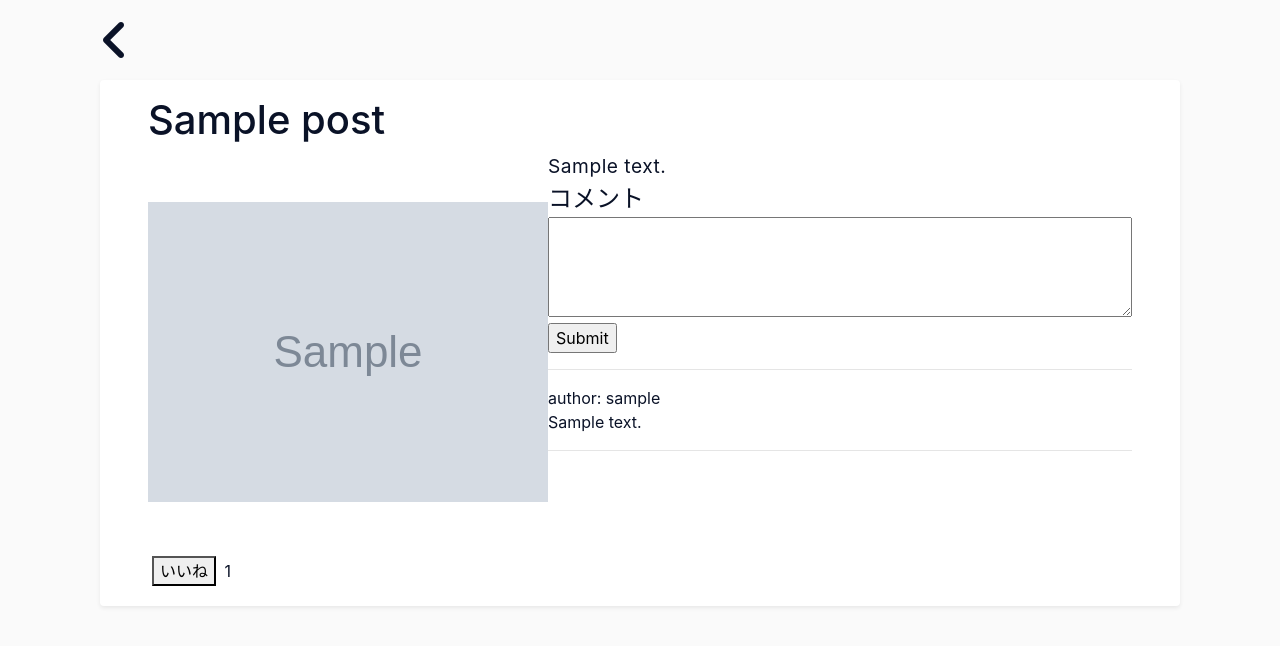
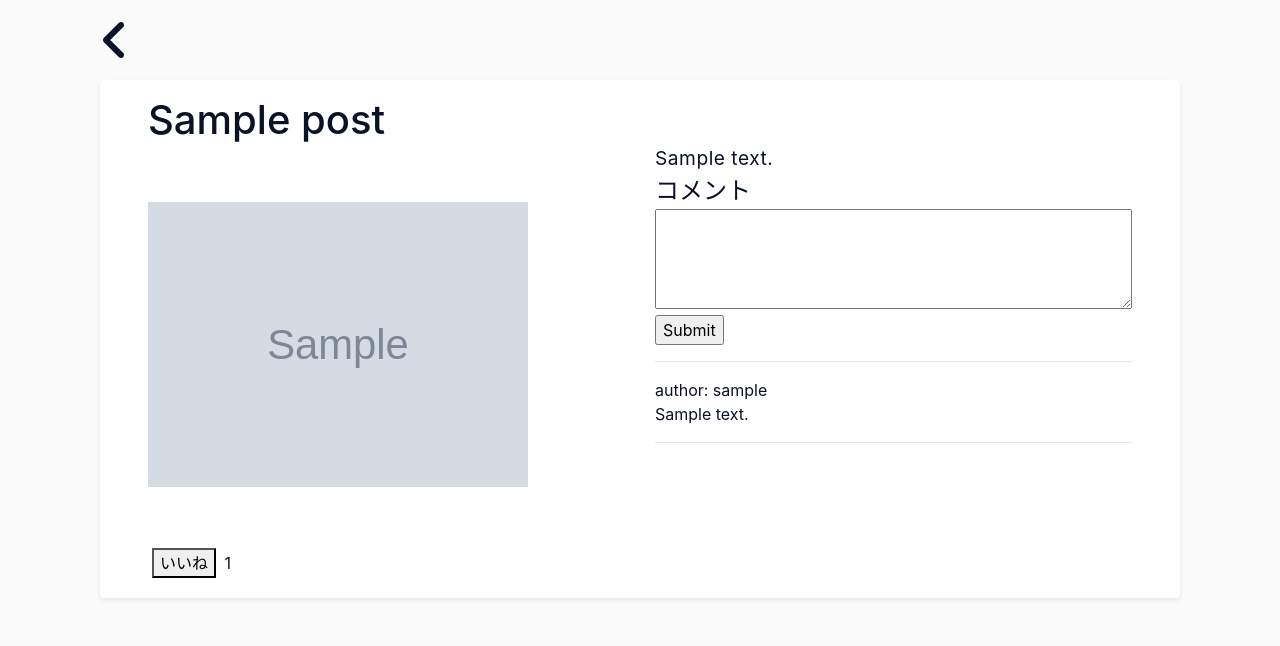
Before and after one commit to isomugi/mealy, a Django app: page /1/ in a window 1280 px wide. Shown: the part 63-709 px from the top of the page. Run offline with Django 3.2, Linux system fonts and the light colour scheme; tables that the repository leaves empty hold one stand-in row (values such as "Sample post"); grey boxes marked "Sample" are stand-in pictures; some libraries are stand-ins or nearby versions.

Commit message:
デザイン変更

```diff
--- a/project/static/project/css/main.css
+++ b/project/static/project/css/main.css
@@ -14,6 +14,7 @@ footer {
 
 h1 {
 	width: 400px !important;
+  margin-bottom: 0px !important;
 }
 
 .scroll_comment {
@@ -21,7 +22,7 @@ h1 {
  overflow: auto;
 }
 .post-image {
-	width : 400px;
+	width : 380px;
 	height: 400px;
 	object-fit: contain;
 }
@@ -38,7 +39,9 @@ h1 {
 }
 
 .mb-2, .my-2 {
-	border: double 5px blue !important;
+
+	min-height: 51px !important;
+	padding: 9px 12px !important;
 }
 
 .mb-5,.mn {
--- a/project/templates/project/detail.html
+++ b/project/templates/project/detail.html
@@ -6,38 +6,36 @@
 </a>
 
 
-<div class="shadow-sm py-3 px-5 mb-5 bg-white rounded mn">
-	<h1 >{{ post.title }}</h1>
-	<div class="flex">
+<div class="container shadow-sm py-3 px-5 mb-5 bg-white rounded mn">
+	<div class="row">
+		<h1 class="col-md-12 col-sm-12">{{ post.title }}</h1>
 
-		<div class="center">
 
-			<div class="" >{{ user.username }}</div>
+		<div class="col-md-6 col-sm-12">
+
+			<div class="fa-1_2x">{{ user.username }}</div>
 			<div class="">
 				<img src="{{ post.photo.url }}" alt="[Image]" class="post-image" align="center">
 			</div>
 			<a href="{% url 'project:like' post.id %}">
-			 <button class="reaction_button" type="button" name="button">
-				 いいね
-			 </button>
+				<button class="reaction_button" type="button" name="button">
+					いいね
+				</button>
 			</a>
 			<span>
 				{{ post.like_num }}
 			</span>
 		</div>
 
-		<div class="right" style="width: 100%;">
+		<div class="col-md-6 col-sm-12" style="width: 100%;">
 			<div class="fa-1_2x sp-sm-space" >
 				{{ post.text }}
 			</div>
 			{% include 'project/comment.html' %}
 		</div>
 
+
 	</div>
-
-
-
-
 </div>
 
 <br><br>
--- a/project/templates/project/index/calendar.html
+++ b/project/templates/project/index/calendar.html
@@ -3,7 +3,7 @@
 <link rel="stylesheet" type="text/css" href="{% static 'project/css/fullCalendar/daygrid/main.min.css' %}">
 <style media="screen">
 	.fc-scroller.fc-day-grid-container {
-		height: calc(100vh - 260px) !important;
+		height: calc(100vh - 383px) !important;
 		max-height: max-content;
 	}
 </style>
--- a/project/templates/project/post.html
+++ b/project/templates/project/post.html
@@ -1,8 +1,10 @@
 <a href="{% url 'project:detail' post.id %}">
 	<div class="bg-white p-3">
 		{{ post.title }}
-		<div class="fa-0_8x">
+		<div class="fa-0_8x" >
 			{{ post.user.username }}
+			{{ post.pub_date|date:"Y-m-d" }}
 		</div>
+
 	</div>
 </a>
```
Also changed, not shown: project/templates/project/index.html (+7 -4 lines), project/static/project/images/Mealy_icon1.png.
